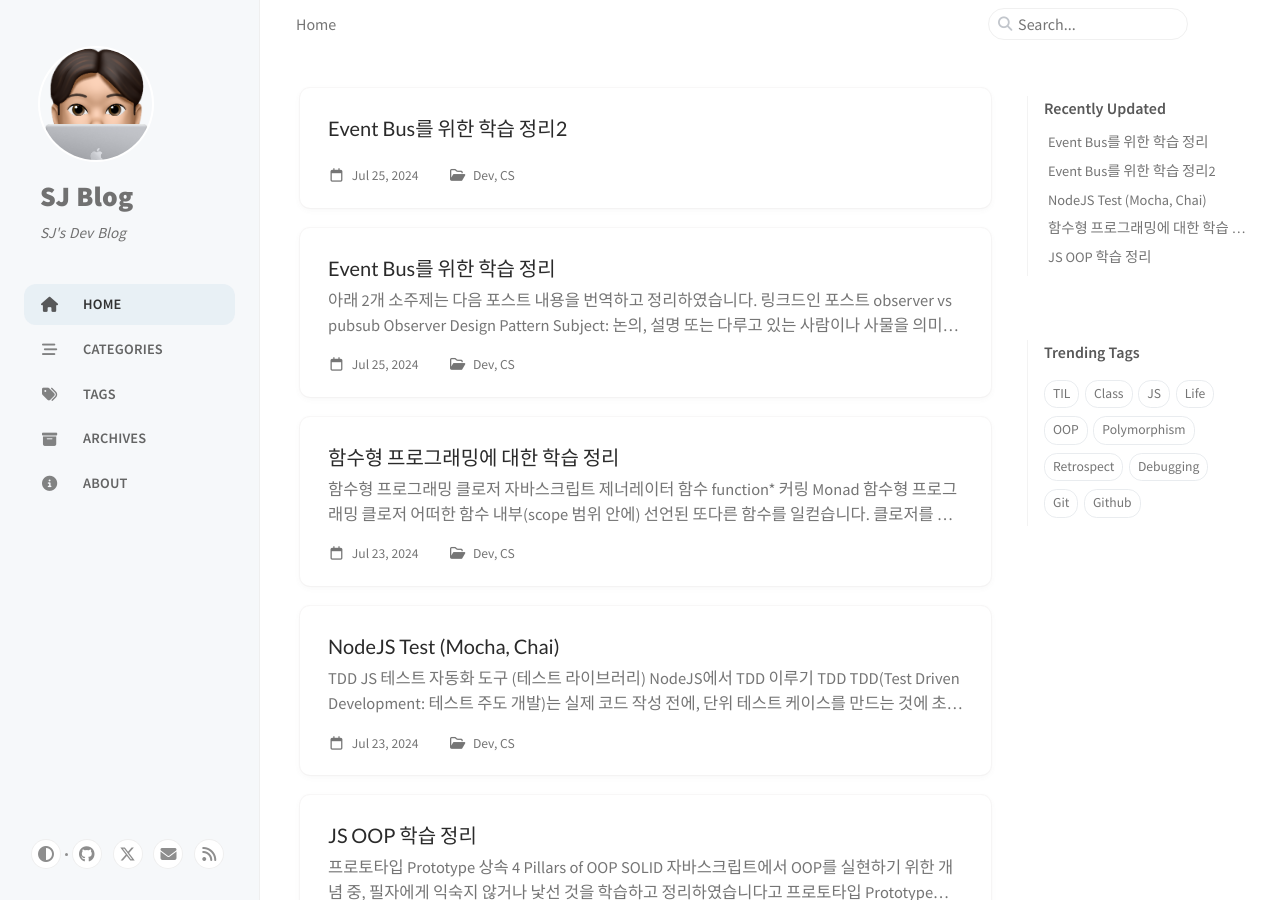
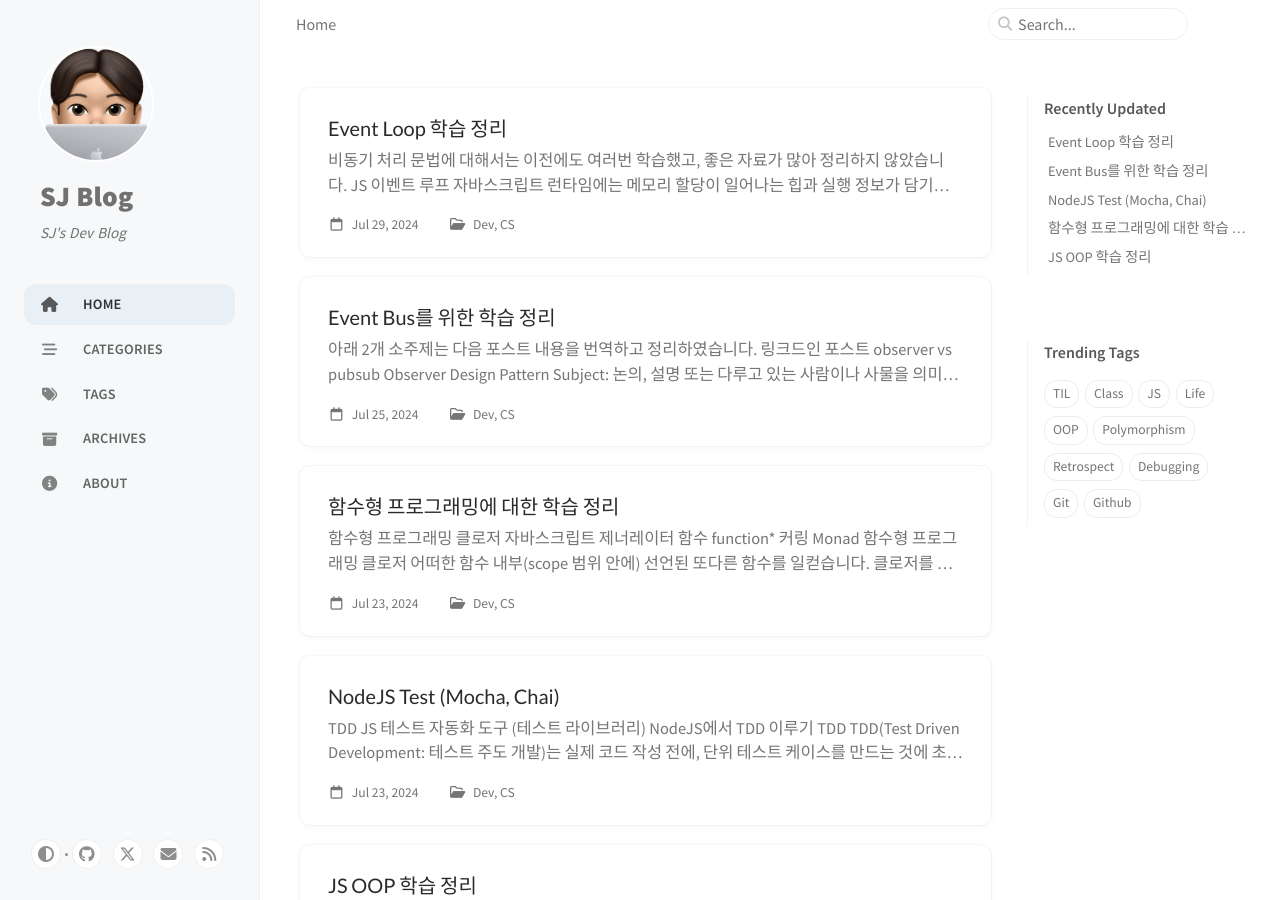
Before and after one commit to sjy2335/sjy2335.github.io, a Jekyll site: the page built from index.html, in a window 1280 px wide and 900 px high. Built offline with Jekyll 4.4.1, drawn with Linux system fonts in a browser that asks for light colours; cached includes are drawn as plain includes; some of the changed lines change nothing that is shown.

Commit message:
docs: edit 240729 post

```diff
--- a/_posts/2024-07-29-240729-TIL.md
+++ b/_posts/2024-07-29-240729-TIL.md
@@ -1,6 +1,53 @@
 ---
-title: Event Bus를 위한 학습 정리2
-date: 2024-07-25 00:00:00 +09:00
+title: Event Loop 학습 정리
+date: 2024-07-29 00:00:00 +09:00
 categories: [Dev, CS]
 tags: [TIL]
 ---
+
+비동기 처리 문법에 대해서는 이전에도 여러번 학습했고, 좋은 자료가 많아 정리하지 않았습니다.
+
+## JS 이벤트 루프
+
+- 자바스크립트 런타임에는 메모리 할당이 일어나는 힙과 실행 정보가 담기는 콜 스택이 있다고 하죠.
+
+![alt text](<Screenshot 2024-07-30 at 9.29.37 PM.png>)
+
+- 그런데, V8 엔진을 클론해서 확인해보면 "비동기"하면 생각나는 setTimeout, OM, HTTP 요청 등에 관한 코드는 존재하지 않는다고 합니다.
+
+![alt text](<Screenshot 2024-07-30 at 9.30.36 PM.png>)
+
+- 실제로는 위 그림과 같이 브라우저의 WebAPIs와 그 유명한 EventLoop와 콜백큐를 가지고 있다고 합니다.
+
+- 콜스택
+  - 알다시피 JS는 싱글 스레드 프로그래밍 언어로, 한번에 하나의 코드만 실행할 수 있습니다. 콜스택은 함수가 실행된 순서를 기억하고 있는 스택 자료구조입니다. 호출되면 스택에 push되고, 반환되면 스택에서 pop되죠.
+- Blocking
+  - 느리게 실행되는 코드, 이른바 Blocking은 주로 동기적으로 실행되는 코드에서 응답을 받을 때까지 콜 스택의 동작을 멈춰 발생합니다.
+- 이를 가장 쉽게 해결하는 방법이 비동기 콜백입니다.
+
+  - 브라우저 혹은 노드에는 블로킹 함수가 거의 없이 대부분 비동기로 만들어져 있습니다.
+  - 이는 어떤 코드를 실행했을 때 콜백을 받고 나중에 (함수가 반환될 때) 실행된다는 뜻입니다.
+  - 그런데 정확히 그런 콜백은 어떻게 동작하는 것일까요? 상위 함수는 콜스택에서 빠져나왔는데 어떻게 콜백함수는 다시 콜스택에 들어가 실행되는 걸까요?
+
+- 이를 위해 EventLoop와 동시성(Concurrency)가 등장합니다.
+
+  - 자바스크립트는 한번에 하나만 실행할 수 있지만, 브라우저가 자바스크립트에서 호출할 수 있는 스레드와 같은 것들(위 그림에서 WebAPIs, NodeJS는 C++ API들을 사용합니다)을 지원하기 때문입니다.
+  - ![alt text](<Screenshot 2024-07-30 at 9.50.37 PM.png>)
+
+    그림의 위에서부터 코드가 실행되면 main, console.log, setTimeout, console.log가 전부 콜스택에 push 되고 pop 됩니다.
+    이때, 브라우저 WebAPIs의 타이머가 실행되고 나면 콜백 함수는 어디로 가게 될까요? 우선 taskQueue로 가게 됩니다.
+
+    ![alt text](image-6.png)
+
+    이벤트루프의 역할은 아주 단순한 작업 하나를 할 뿐입니다. callStack과 taskQueue를 주시하고 있습니다.
+    **콜스택이 비어있다면,** 큐의 첫번째 콜백을 스택에 쌓아 실행해 줍니다.
+
+    ![alt text](image-7.png)
+
+    위와 같이 말이죠.
+    **가끔 알수 없는 문제가 생겼을 때 setTimout(콜백, 0)을 하라는 이유가 여기 있습니다. 이전에 큐에 넣어두었던 콜백들을 먼저 실행될 수 있개 하거나 스택이 비어있을 때까지 기다리는 것이죠.**
+
+    ![alt text](<Screenshot 2024-07-30 at 10.15.02 PM.png>)
+
+    또 한가지 예시로, 위 예시 그림에서는 첫번째 동기 forEach문은 콜 스택을 차지하여 브라우저의 렌더링을 막지만, 아래의 asyncForEach는 우선순위가 높은 렌더링 큐의 작업이 먼저 콜스택에 올라가서 실행될 수 있는 틈을 주게 됩니다.
+    출처: [2014 JSConf EU - 이벤트루프란 무엇인가](https://www.youtube.com/watch?v=8aGhZQkoFbQ)
```
Also changed, not shown: _posts/Screenshot 2024-07-30 at 10.15.02 PM.png (added), _posts/Screenshot 2024-07-30 at 9.29.37 PM-1.png (added), _posts/Screenshot 2024-07-30 at 9.29.37 PM.png (added), _posts/Screenshot 2024-07-30 at 9.30.36 PM.png (added), _posts/Screenshot 2024-07-30 at 9.50.37 PM.png (added), _posts/image-6.png (added), _posts/image-7.png (added), _posts/image-8.png (added).
